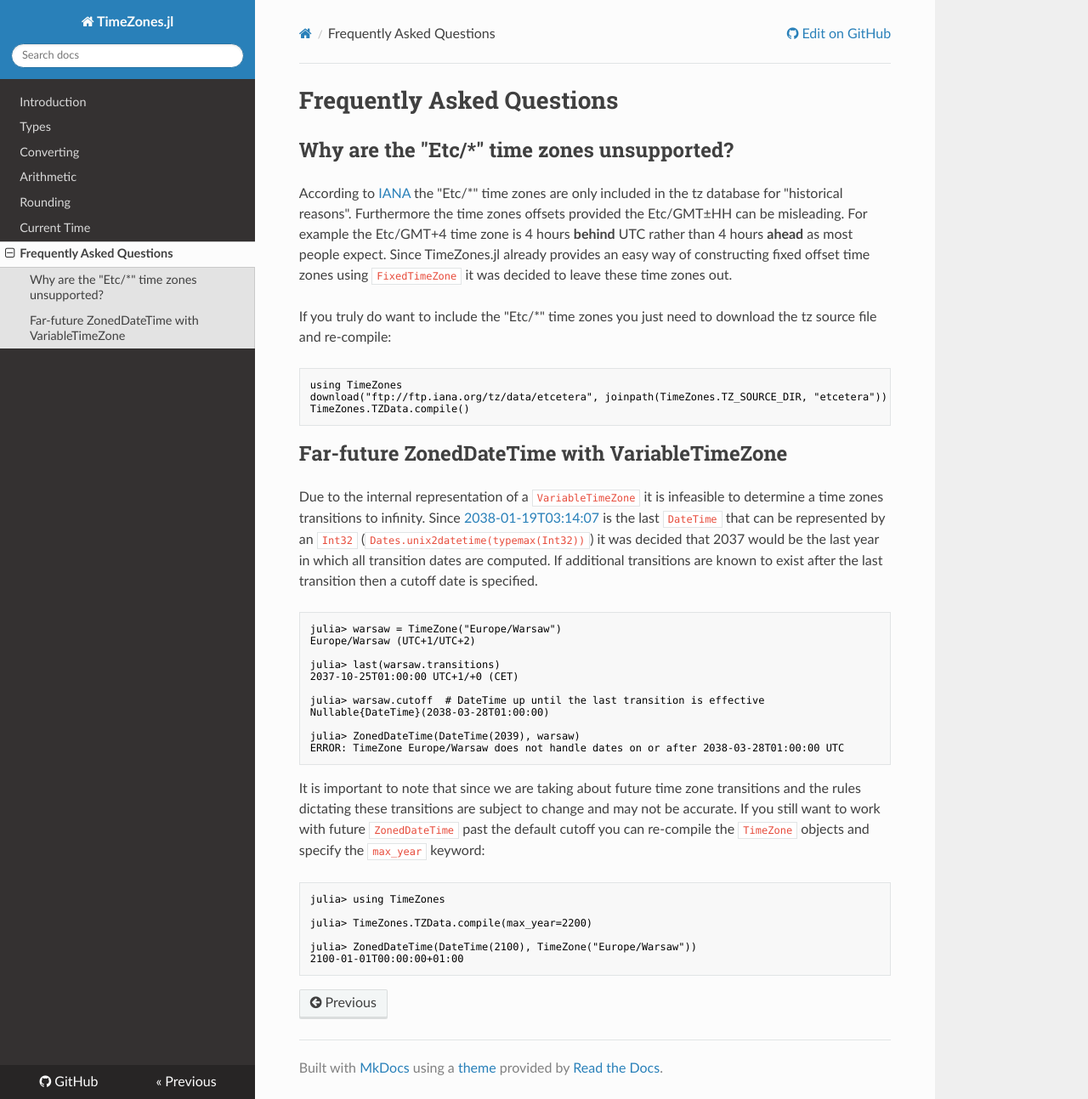
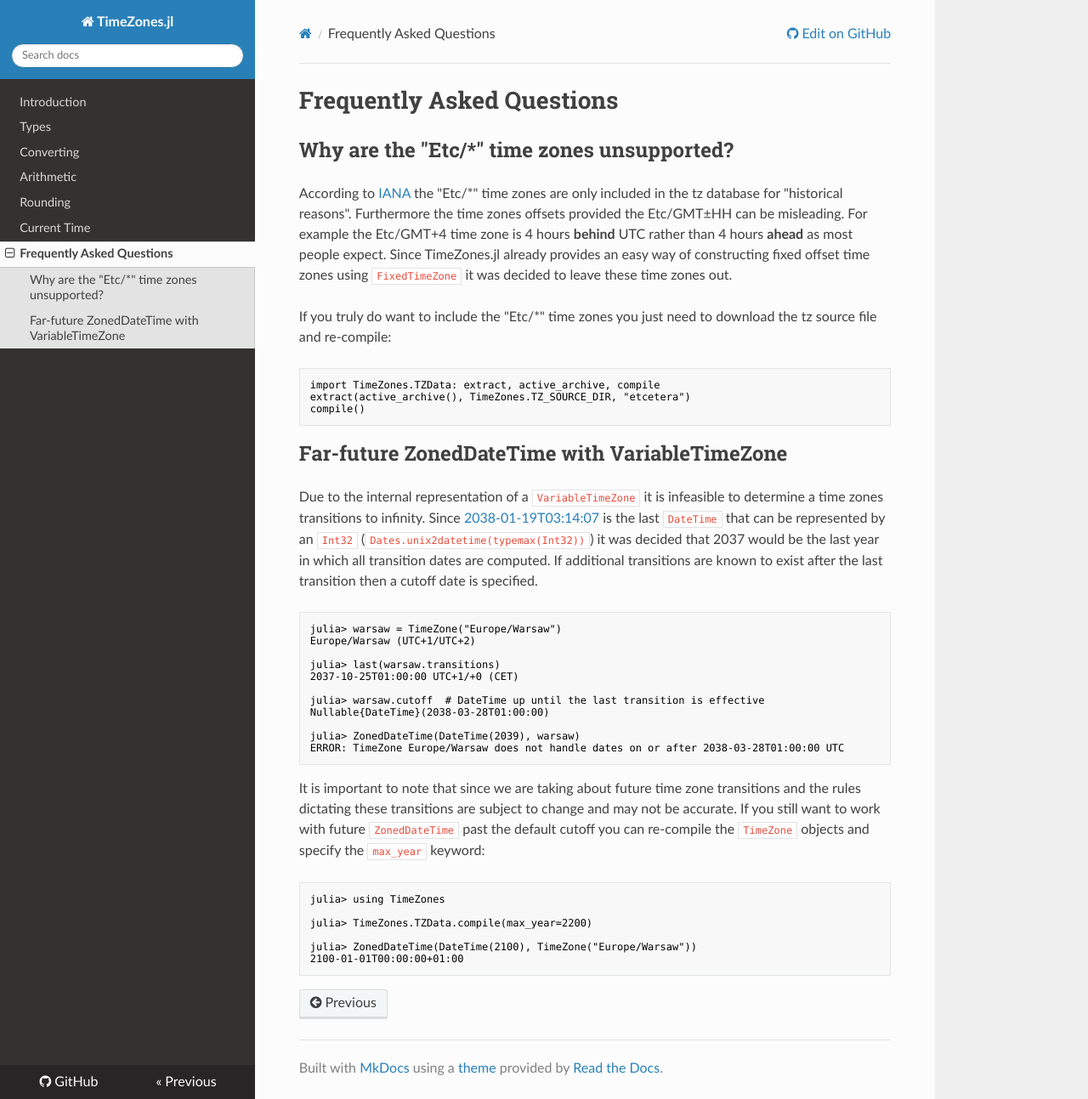
Before and after one commit to JuliaTime/TimeZones.jl, an MkDocs documentation site: the page built from docs/faq.md, in a window 1280 px wide and 1293 px high. Shown: the whole window at 85% size. Built offline with MkDocs 1.6.1, drawn with Linux system fonts in a browser that asks for light colours; nearby versions of some CDN libraries; old or Windows-style settings are respelled for this version of MkDocs.

Commit message:
Add test for Etc/* FAQ example

````diff
--- a/docs/faq.md
+++ b/docs/faq.md
@@ -8,9 +8,9 @@ According to [IANA](ftp://ftp.iana.org/tz/data/etcetera) the "Etc/*" time zones
 If you truly do want to include the "Etc/*" time zones you just need to download the tz source file and re-compile:
 
 ```julia
-using TimeZones
-download("ftp://ftp.iana.org/tz/data/etcetera", joinpath(TimeZones.TZ_SOURCE_DIR, "etcetera"))
-TimeZones.TZData.compile()
+import TimeZones.TZData: extract, active_archive, compile
+extract(active_archive(), TimeZones.TZ_SOURCE_DIR, "etcetera")
+compile()
 ```
 
 ## Far-future ZonedDateTime with VariableTimeZone
````
Also changed, not shown: 2 other files.
